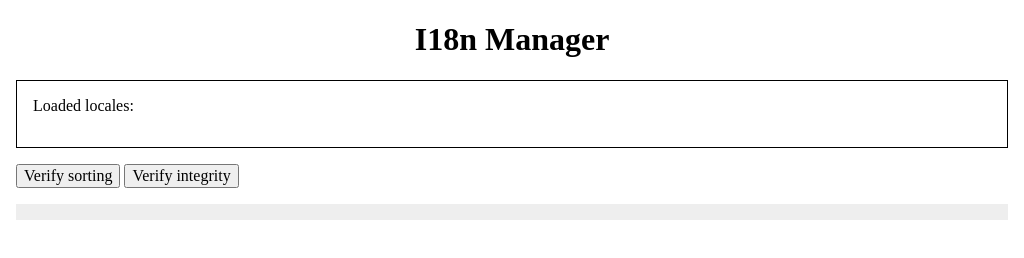
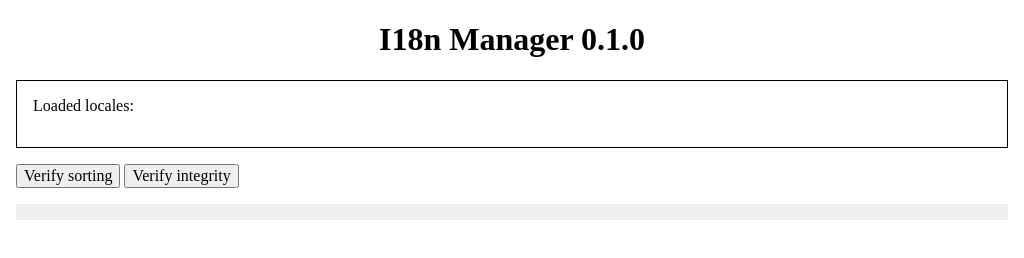
Before and after one commit to mauricioaraldi/i18n-manager, an Electron app: page assets/index.html in a window 1024 px wide. Drawn offline with Linux system fonts and the light colour scheme; no server answers.

Commit message:
Correct version

```diff
--- a/assets/index.html
+++ b/assets/index.html
@@ -2,7 +2,7 @@
 <html>
 	<head>
 		<meta charset="UTF-8">
-		<title>I18n Maganer</title>
+		<title>I18n Maganer 0.1.0</title>
 
 		<link href="normalize.css" rel="stylesheet"></link>
 		<link href="index.css" rel="stylesheet"></link>
@@ -10,7 +10,7 @@
 		<script src="main.js"></script>
 	</head>
 	<body>
-		<h1>I18n Manager</h1>
+		<h1>I18n Manager 0.1.0</h1>
 
 		<div id="locales">
 			<p>Loaded locales:</p>
--- a/package.json
+++ b/package.json
@@ -1,6 +1,6 @@
 {
 	"name": "i18n-manager",
-	"version": "0.0.1",
+	"version": "0.1.0",
 	"description": "Helps manage i18n files",
 	"keywords": ["i18n", "manager"],
 	"homepage": "https://github.com/mauricioaraldi/i18n-manager",
```
Also changed, not shown: assets/main.js (+14 -14 lines), README.md.
